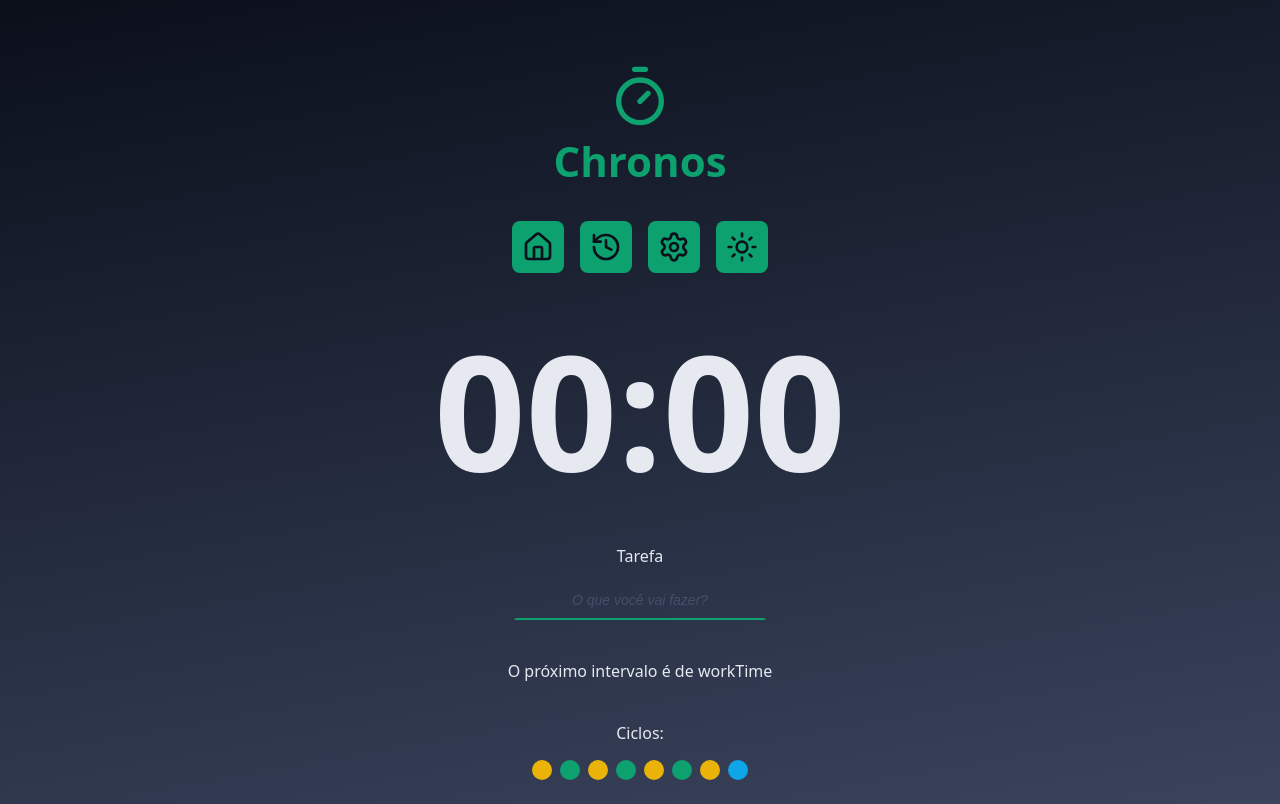
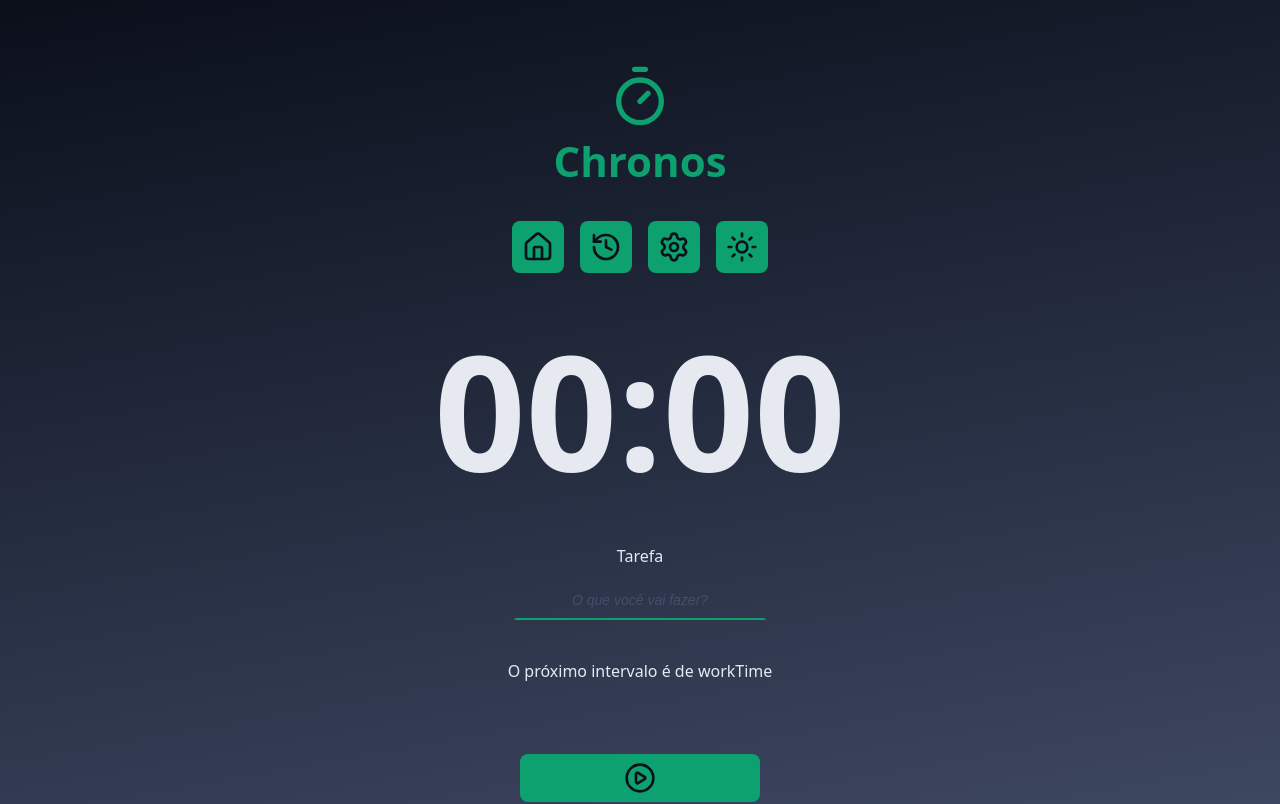
Before and after one commit to PilarNL/chronos-pomodoro, a React (Vite) app: page / in a window 1280 px wide. Shown: the top 804 px of the page. Built offline with nearby package versions, Linux system fonts and the light colour scheme.

Commit message:
feat(cyclesindicators): adiciona os indicadores dos cycles

```diff
--- a/src/components/Cycles/Index.tsx
+++ b/src/components/Cycles/Index.tsx
@@ -1,18 +1,35 @@
+import { useTaskContent } from '../../contexts/TaskContext/useTaskContext';
+import { getNextCycle } from '../../utils/getNextCycle';
+import { getNextCycleType } from '../../utils/getNextCycleType';
 import styles from './styles.module.css';
 
 export function Cycles() {
+  const { state } = useTaskContent();
+
+  const cycleStep = Array.from({ length: state.currentCycle });
+
+  const cycleDescrciptionMap = {
+    workTime: 'foco',
+    shortBreakTime: 'descanso curto',
+    longBreakTime: 'descanso longo',
+  };
+
   return (
     <div className={styles.cycles}>
       <span>Ciclos:</span>
       <div className={styles.cycleDots}>
-        <span className={`${styles.cycleDot} ${styles.workTime}`}></span>
-        <span className={`${styles.cycleDot} ${styles.shortBreakTime}`}></span>
-        <span className={`${styles.cycleDot} ${styles.workTime}`}></span>
-        <span className={`${styles.cycleDot} ${styles.shortBreakTime}`}></span>
-        <span className={`${styles.cycleDot} ${styles.workTime}`}></span>
-        <span className={`${styles.cycleDot} ${styles.shortBreakTime}`}></span>
-        <span className={`${styles.cycleDot} ${styles.workTime}`}></span>
-        <span className={`${styles.cycleDot} ${styles.longBreakTime}`}></span>
+        {cycleStep.map((_, index) => {
+          const nextCycle = getNextCycle(index);
+          const nextCycleType = getNextCycleType(nextCycle);
+          return (
+            <span
+              key={`${nextCycleType}_${nextCycle}`}
+              className={`${styles.cycleDot} ${styles[nextCycleType]}`}
+              aria-label={`Indicador de ciclo de ${cycleDescrciptionMap[nextCycleType]}`}
+              title={`Indicador de ciclo de ${cycleDescrciptionMap[nextCycleType]}`}
+            ></span>
+          );
+        })}
       </div>
     </div>
   );
--- a/src/components/MainForm/index.tsx
+++ b/src/components/MainForm/index.tsx
@@ -69,9 +69,11 @@
       <div className={styles.formRow}>
         <p>O próximo intervalo é de {nextCycleType} </p>
       </div>
-      <div className={styles.formRow}>
-        <Cycles />
-      </div>
+      {state.currentCycle > 0 && (
+        <div className={styles.formRow}>
+          <Cycles />
+        </div>
+      )}
       <div className={styles.formRow}>
         <DefaultButton icon={<PlayCircleIcon />} />
       </div>
```
